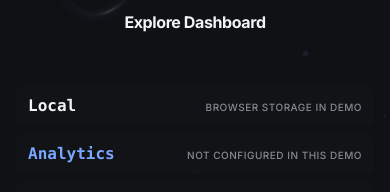
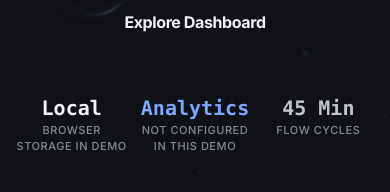
Before and after one commit to KhuranaCode/Studypilot, a React (Vite) app: page /#/ in a window 390 px wide. Shown: the part 588-780 px from the top of the page. Built offline with nearby package versions, Linux system fonts and the light colour scheme; no server answers.

Commit message:
fix(landing): show hero proof stats on mobile

```diff
--- a/src/pages/LandingPage.tsx
+++ b/src/pages/LandingPage.tsx
@@ -461,7 +461,7 @@ export const LandingPage: React.FC = () => {
                 </a>
               </div>
               <div
-                className={`pt-6 hidden sm:grid grid-cols-3 gap-4 text-center lg:text-left border-t ${
+                className={`pt-6 grid grid-cols-3 gap-3 sm:gap-4 text-center lg:text-left border-t ${
                   isDark ? 'border-[#202226]' : 'border-pilot-soft/50'
                 }`}
               >
```
